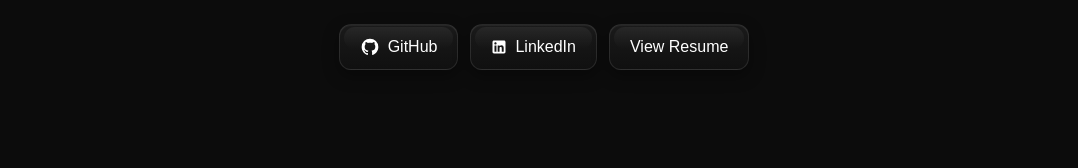
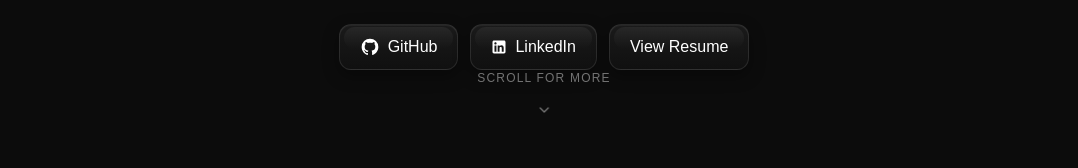
Before and after one commit to chris-morgado/the-website, a Next.js app in the folder next/: page / in a window 1280 px wide. Shown: the part 720-888 px from the top of the page, without its empty margins (96-1174 px from the left). Built offline with nearby package versions, Linux system fonts and the light colour scheme; a web font is replaced by a local one.

Commit message:
added scroll chevron

```diff
--- a/next/components/layout/HeroSection.tsx
+++ b/next/components/layout/HeroSection.tsx
@@ -6,14 +6,33 @@
 import { ClearPill } from "../ui/ClearPill";
 
 const GH_ICON = (
-  <svg aria-label="GitHub logo" width="20" height="20" xmlns="http://www.w3.org/2000/svg" viewBox="0 0 24 24">
-    <path fill="white" d="M12,2A10,10 0 0,0 2,12C2,16.42 4.87,20.17 8.84,21.5C9.34,21.58 9.5,21.27 9.5,21C9.5,20.77 9.5,20.14 9.5,19.31C6.73,19.91 6.14,17.97 6.14,17.97C5.68,16.81 5.03,16.5 5.03,16.5C4.12,15.88 5.1,15.9 5.1,15.9C6.1,15.97 6.63,16.93 6.63,16.93C7.5,18.45 8.97,18 9.54,17.76C9.63,17.11 9.89,16.67 10.17,16.42C7.95,16.17 5.62,15.31 5.62,11.5C5.62,10.39 6,9.5 6.65,8.79C6.55,8.54 6.2,7.5 6.75,6.15C6.75,6.15 7.59,5.88 9.5,7.17C10.29,6.95 11.15,6.84 12,6.84C12.85,6.84 13.71,6.95 14.5,7.17C16.41,5.88 17.25,6.15 17.25,6.15C17.8,7.5 17.45,8.54 17.35,8.79C18,9.5 18.38,10.39 18.38,11.5C18.38,15.32 16.04,16.16 13.81,16.41C14.17,16.72 14.5,17.33 14.5,18.26C14.5,19.6 14.5,20.68 14.5,21C14.5,21.27 14.66,21.59 15.17,21.5C19.14,20.16 22,16.42 22,12A10,10 0 0,0 12,2Z" />
+  <svg
+    aria-label="GitHub logo"
+    width="20"
+    height="20"
+    xmlns="http://www.w3.org/2000/svg"
+    viewBox="0 0 24 24"
+  >
+    <path
+      fill="white"
+      d="M12,2A10,10 0 0,0 2,12C2,16.42 4.87,20.17 8.84,21.5C9.34,21.58 9.5,21.27 9.5,21C9.5,20.77 9.5,20.14 9.5,19.31C6.73,19.91 6.14,17.97 6.14,17.97C5.68,16.81 5.03,16.5 5.03,16.5C4.12,15.88 5.1,15.9 5.1,15.9C6.1,15.97 6.63,16.93 6.63,16.93C7.5,18.45 8.97,18 9.54,17.76C9.63,17.11 9.89,16.67 10.17,16.42C7.95,16.17 5.62,15.31 5.62,11.5C5.62,10.39 6,9.5 6.65,8.79C6.55,8.54 6.2,7.5 6.75,6.15C6.75,6.15 7.59,5.88 9.5,7.17C10.29,6.95 11.15,6.84 12,6.84C12.85,6.84 13.71,6.95 14.5,7.17C16.41,5.88 17.25,6.15 17.25,6.15C17.8,7.5 17.45,8.54 17.35,8.79C18,9.5 18.38,10.39 18.38,11.5C18.38,15.32 16.04,16.16 13.81,16.41C14.17,16.72 14.5,17.33 14.5,18.26C14.5,19.6 14.5,20.68 14.5,21C14.5,21.27 14.66,21.59 15.17,21.5C19.14,20.16 22,16.42 22,12A10,10 0 0,0 12,2Z"
+    />
   </svg>
 );
 
 const LI_ICON = (
-  <svg aria-label="LinkedIn logo" width="16" height="16" xmlns="http://www.w3.org/2000/svg" viewBox="0 0 32 32">
-    <path fill="white" d="M26.111,3H5.889c-1.595,0-2.889,1.293-2.889,2.889V26.111c0,1.595,1.293,2.889,2.889,2.889H26.111c1.595,0,2.889-1.293,2.889-2.889V5.889c0-1.595-1.293-2.889-2.889-2.889ZM10.861,25.389h-3.877V12.87h3.877v12.519Zm-1.957-14.158c-1.267,0-2.293-1.034-2.293-2.31s1.026-2.31,2.293-2.31,2.292,1.034,2.292,2.31-1.026,2.31-2.292,2.31Zm16.485,14.158h-3.858v-6.571c0-1.802-.685-2.809-2.111-2.809-1.551,0-2.362,1.048-2.362,2.809v6.571h-3.718V12.87h3.718v1.686s1.118-2.069,3.775-2.069,4.556,1.621,4.556,4.975v7.926Z" fillRule="evenodd" />
+  <svg
+    aria-label="LinkedIn logo"
+    width="16"
+    height="16"
+    xmlns="http://www.w3.org/2000/svg"
+    viewBox="0 0 32 32"
+  >
+    <path
+      fill="white"
+      d="M26.111,3H5.889c-1.595,0-2.889,1.293-2.889,2.889V26.111c0,1.595,1.293,2.889,2.889,2.889H26.111c1.595,0,2.889-1.293,2.889-2.889V5.889c0-1.595-1.293-2.889-2.889-2.889ZM10.861,25.389h-3.877V12.87h3.877v12.519Zm-1.957-14.158c-1.267,0-2.293-1.034-2.293-2.31s1.026-2.31,2.293-2.31,2.292,1.034,2.292,2.31-1.026,2.31-2.292,2.31Zm16.485,14.158h-3.858v-6.571c0-1.802-.685-2.809-2.111-2.809-1.551,0-2.362,1.048-2.362,2.809v6.571h-3.718V12.87h3.718v1.686s1.118-2.069,3.775-2.069,4.556,1.621,4.556,4.975v7.926Z"
+      fillRule="evenodd"
+    />
   </svg>
 );
 
@@ -35,7 +54,11 @@
 
         <div
           className="transition-all duration-700"
-          style={{ opacity: scrolled ? 0 : 1, transform: scrolled ? "translateY(-12px)" : "translateY(0)", pointerEvents: scrolled ? "none" : "auto" }}
+          style={{
+            opacity: scrolled ? 0 : 1,
+            transform: scrolled ? "translateY(-12px)" : "translateY(0)",
+            pointerEvents: scrolled ? "none" : "auto",
+          }}
         >
           <div className="text-[clamp(0.85rem,1.5vw,1.05rem)] text-gray-300 space-y-4">
             <FadeIn delay={800}>
@@ -43,9 +66,9 @@
                 I'm a software engineer who loves building things, especially
                 resilient, scalable distributed systems that solve real
                 operational problems. I'm currently a Software Engineering
-                senior at RIT, and through recent co-ops and projects I've
-                moved past just writing code and into designing solutions built
-                for production.
+                senior at RIT, and through recent co-ops and projects I've moved
+                past just writing code and into designing solutions built for
+                production.
               </p>
             </FadeIn>
 
@@ -81,7 +104,10 @@
                         across 3 departments, cutting select test crews from 2
                         engineers to 1 and automating manual data collection
                         across vehicle test programs. (See{" "}
-                        <a href="/#experience" className="text-white underline underline-offset-2">
+                        <a
+                          href="/#experience"
+                          className="text-white underline underline-offset-2"
+                        >
                           /experience
                         </a>{" "}
                         for more details).
@@ -109,10 +135,16 @@
 
           <FadeIn delay={2200}>
             <div className="flex gap-3 flex-wrap mt-8 justify-center">
-              <ClearPill href="https://github.com/christine-morgado" icon={GH_ICON}>
+              <ClearPill
+                href="https://github.com/christine-morgado"
+                icon={GH_ICON}
+              >
                 GitHub
               </ClearPill>
-              <ClearPill href="https://www.linkedin.com/in/christine-morgado/" icon={LI_ICON}>
+              <ClearPill
+                href="https://www.linkedin.com/in/christine-morgado/"
+                icon={LI_ICON}
+              >
                 LinkedIn
               </ClearPill>
               <ClearPill href="/images/workinprogress.pdf">
@@ -122,6 +154,34 @@
           </FadeIn>
         </div>
       </div>
+
+      {/* Scroll indicator — fades out once user scrolls */}
+      <a
+        href="#experience"
+        className="absolute bottom-10 left-1/2 -translate-x-1/2 flex flex-col items-center gap-2 transition-all duration-700"
+        style={{
+          opacity: scrolled ? 0 : 1,
+          pointerEvents: scrolled ? "none" : "auto",
+        }}
+      >
+        <span className="text-xs uppercase tracking-widest text-neutral-500">
+          scroll for more
+        </span>
+        <div className="bounce-y text-neutral-500">
+          <svg
+            width="16"
+            height="16"
+            viewBox="0 0 24 24"
+            fill="none"
+            stroke="currentColor"
+            strokeWidth="2"
+            strokeLinecap="round"
+            strokeLinejoin="round"
+          >
+            <polyline points="6 9 12 15 18 9" />
+          </svg>
+        </div>
+      </a>
     </section>
   );
 }
--- a/next/styles/globals.css
+++ b/next/styles/globals.css
@@ -12,6 +12,15 @@
 }
 .cursor-blink {
     animation: blink 0.5s step-end alternate infinite;
+}
+
+/* --- scroll indicator bounce --- */
+@keyframes bounce-y {
+    0%, 100% { transform: translateY(0); }
+    50%       { transform: translateY(8px); }
+}
+.bounce-y {
+    animation: bounce-y 1.4s ease-in-out infinite;
 }
 
 /* --- fade-up animation --- */
```
